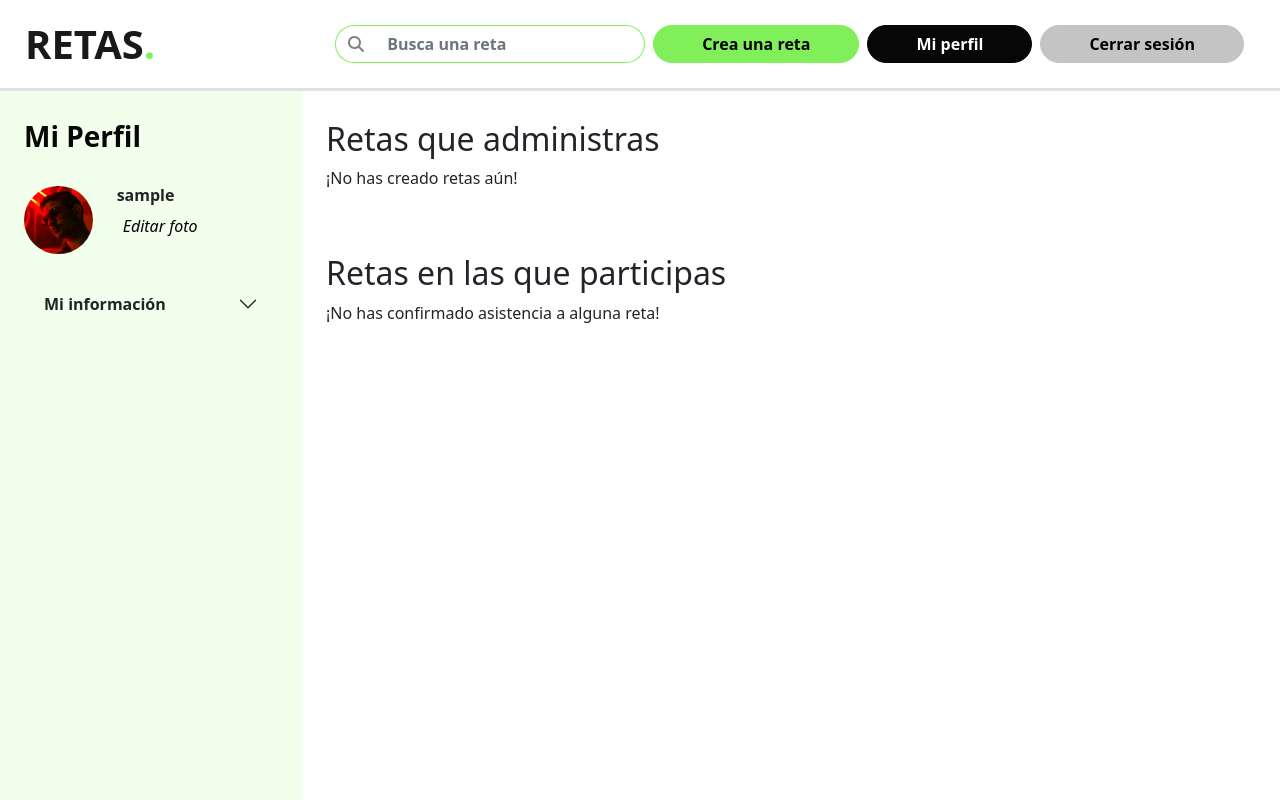
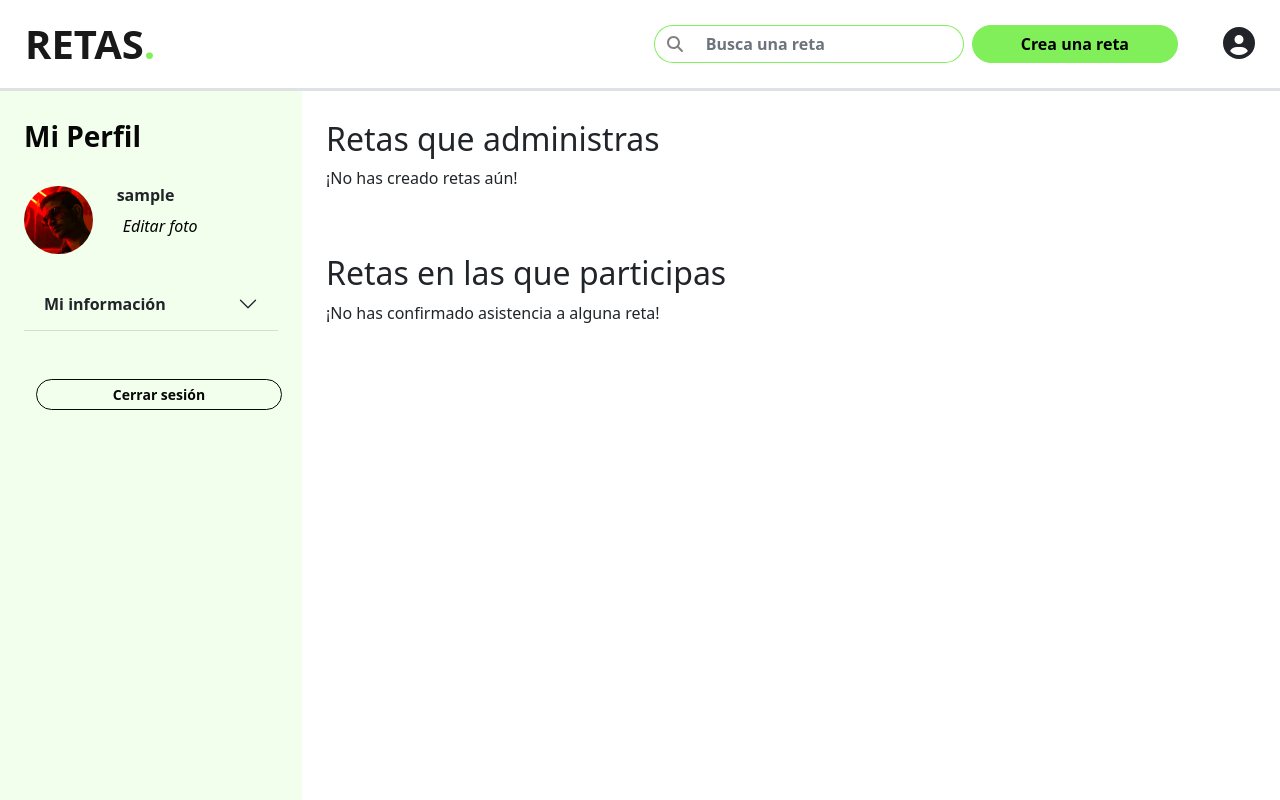
Before and after one commit to Sebas1245/Retas, a React (Create React App) app in the folder client/: page /user_profile in a window 1280 px wide. Built offline with nearby package versions, Linux system fonts and the light colour scheme; no server answers; sample sign-in values are in the browser's storage.

Commit message:
Move logout button to user profile view

```diff
--- a/client/src/components/Navbar/NavList.tsx
+++ b/client/src/components/Navbar/NavList.tsx
@@ -2,15 +2,17 @@ import React from "react"
 import {ItemProps, NavListItem} from "./NavListItem"
 import { faEnvelope, faBell } from "@fortawesome/free-regular-svg-icons";
 import { faUserCircle } from "@fortawesome/free-solid-svg-icons";
+import { useNavigate } from "react-router-dom";
 
-const ListItems: Readonly<ItemProps[]> = [
-  {faIcon: faEnvelope, faSize: "lg", spanClass: "d-inline d-md-none ms-2", spanText: "Invitaciones", action: "/"},
-  {faIcon: faBell, faSize: "lg", spanClass: "d-inline d-md-none ms-2", spanText: "Notificaciones", action: "/"},
-  {faIcon: faUserCircle, faSize: "2x", spanClass: "d-inline d-md-none ms-2", spanText: "Usuario", action: "user_profile"},
-]
 
 export default function NavList() {
-    return (
+  const navigate = useNavigate();
+  const ListItems: Readonly<ItemProps[]> = [
+    // {faIcon: faEnvelope, faSize: "lg", spanClass: "d-inline d-md-none ms-2", spanText: "Invitaciones", action: () => navigate('/')},
+    // {faIcon: faBell, faSize: "lg", spanClass: "d-inline d-md-none ms-2", spanText: "Notificaciones", action: () => console.log('')},
+    {faIcon: faUserCircle, faSize: "2x", spanClass: "d-inline d-md-none ms-2", spanText: "Usuario", action: '/user_profile'},
+  ]
+  return (
       <ul className="navbar-nav mb-2 mb-lg-0 align-items-start align-items-md-center">
         {ListItems.map((item, idx) => {
           return (
--- a/client/src/components/Navbar/index.tsx
+++ b/client/src/components/Navbar/index.tsx
@@ -33,25 +33,9 @@ export default function Navbar() {
                   padding="px-lg-5 px-3"
                   btnType="button"
                   btnText="Registrarse"/>}
-                {token && <Button
-                  onClick={() =>  navigate('/user_profile')}
-                  className="btn-dark rounded-pill fw-bold"
-                  padding="px-lg-5 px-3"
-                  btnType="button"
-                  btnText="Mi perfil"/>}
-                {token && <Button
-                  onClick={() => {
-                    deleteToken();
-                    navigate('/');
-                  }}
-                  className="btn-warning rounded-pill fw-bold ms-lg-2"
-                  padding="px-lg-5 px-3"
-                  btnType="button"
-                  btnText="Cerrar sesión"/>}
-
               </div>
               {/* TODO: Show until we have a view for the user's profile */}
-              {/* {token && <NavList />} */}
+              {token && <NavList />}
             </NavCollapse>
           </div>
         </nav>
--- a/client/src/views/UserProfile.tsx
+++ b/client/src/views/UserProfile.tsx
@@ -4,11 +4,15 @@ import Sidebar from "../components/Sidebar";
 import Flush from "../components/Flush";
 import CardGrid from "../components/CardGrid/CardGrid";
 import { getAllRetasForUser } from "../services/userCalls";
+import Button from "../components/Button";
+import { deleteToken } from "../services/tokenUtilities";
+import { useNavigate } from "react-router-dom";
 
 export default function UserProfile() {
   const [retasAsAdmin, setRetasAsAdmin] = useState<Array<Reta>>();
   const [retasAsParticipant, setRetasAsParticipant] = useState<Array<Reta>>();
   const username : string = sessionStorage.getItem('userName')!;
+  const navigate = useNavigate();
 
   useEffect(() => {
     const fetchRetas = async () => {
@@ -31,10 +35,22 @@ export default function UserProfile() {
             imgSrc="./avatar.jpg"
             name={username}
             edit="Editar foto">
-            <Flush
-              id="One"
-              title="Mi información"
-              text="Correo electrónico" />
+              <Flush
+                id="One"
+                title="Mi información"
+                text="Correo electrónico" />
+              <div className="row my-5 px-3">
+
+                <Button
+                    onClick={() => {
+                      deleteToken();
+                      navigate('/');
+                    }}
+                    className="btn-outline-dark btn-sm rounded-pill fw-bold ms-lg-2"
+                    padding={''}
+                    btnType="button"
+                    btnText="Cerrar sesión"/>
+              </div>
           </Sidebar>
         </div>
         <div className="col-12 col-lg-9">
```
